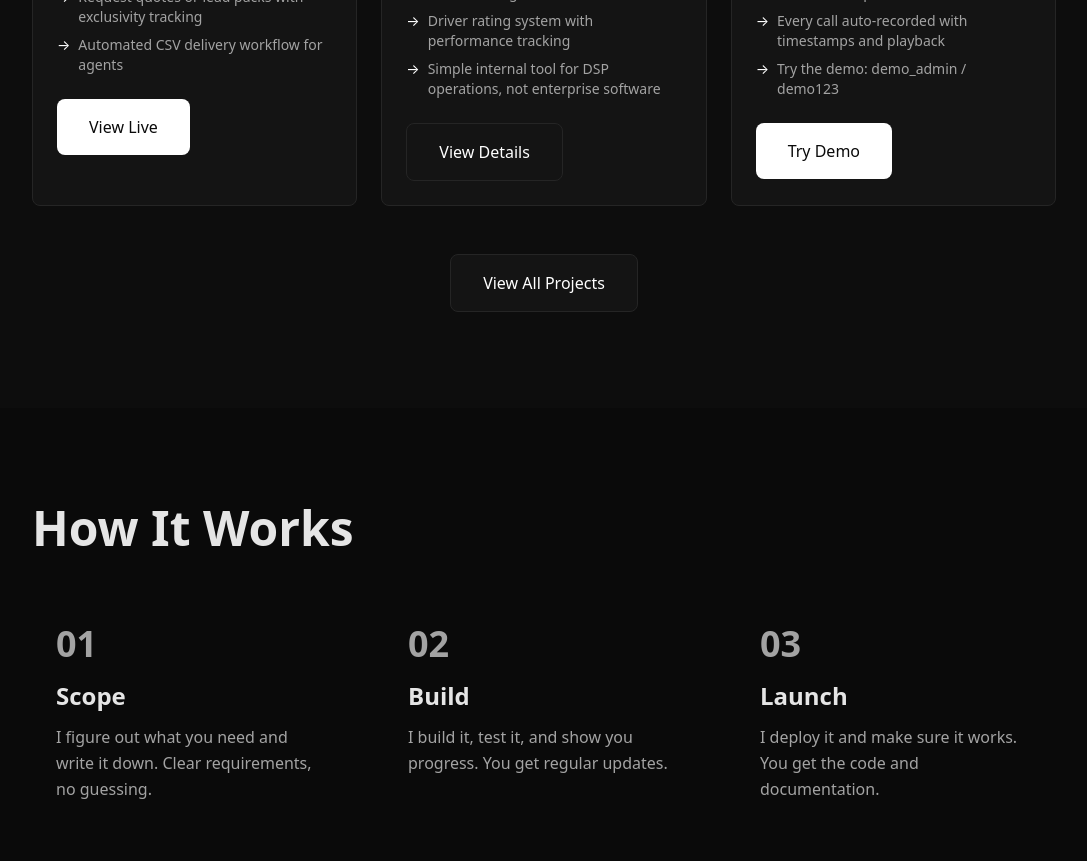
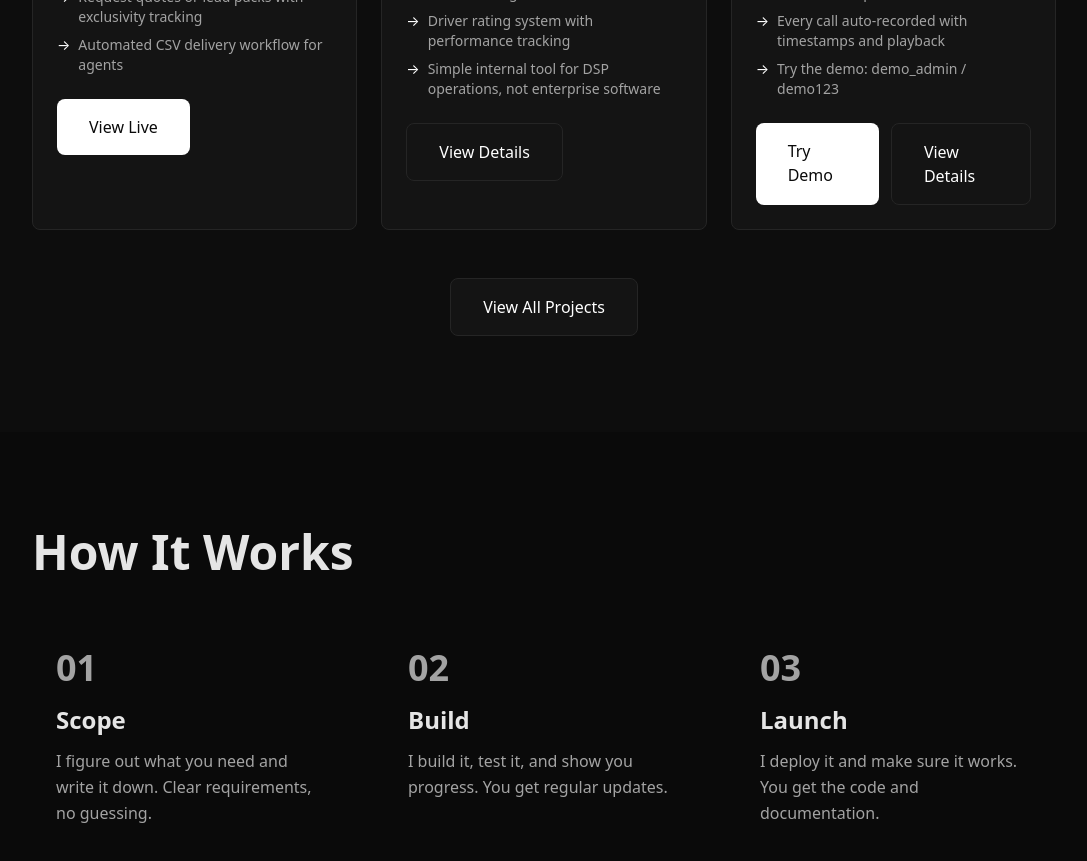
Before and after one commit to TheKingKohn/flagship, a Next.js app: page / in a window 1280 px wide. Shown: the part 1820-2681 px from the top of the page, without its empty margins (96-1183 px from the left). Built offline with nearby package versions, Linux system fonts and the light colour scheme.

Commit message:
Add View Details button to Call Center card on homepage

```diff
--- a/src/app/page.tsx
+++ b/src/app/page.tsx
@@ -190,9 +190,14 @@ export default function HomePage() {
                   <span>Try the demo: demo_admin / demo123</span>
                 </li>
               </ul>
-              <Button href="https://callcenter.thewoob.com" external>
-                Try Demo
-              </Button>
+              <div className="flex gap-3">
+                <Button href="https://callcenter.thewoob.com" external>
+                  Try Demo
+                </Button>
+                <Button href="/work/callcenter" variant="secondary">
+                  View Details
+                </Button>
+              </div>
             </div>
           </div>
 
```
